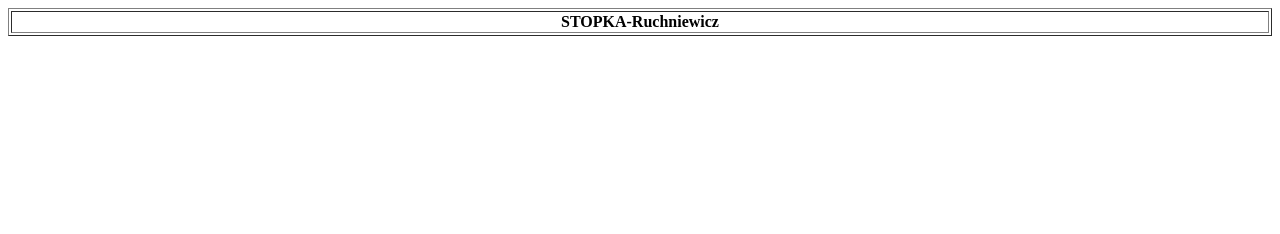
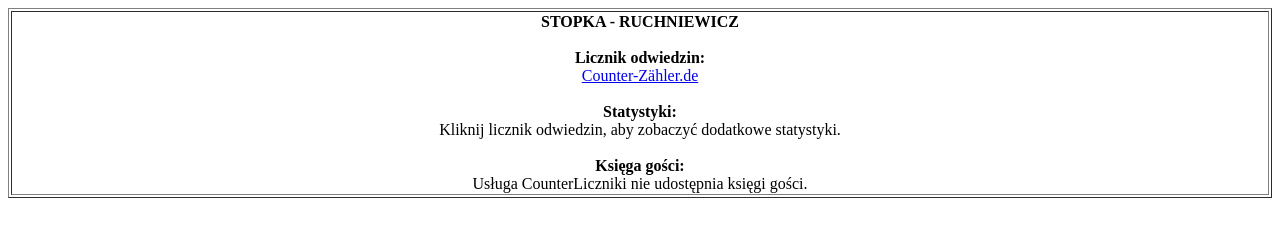
Before and after one commit to Dominik1447/index.html_4, a plain HTML site: page stopka_ruchniewicz.html in a window 1280 px wide. Drawn offline with Linux system fonts and the light colour scheme.

Commit message:
Add files via upload

```diff
--- a/stopka_ruchniewicz.html
+++ b/stopka_ruchniewicz.html
@@ -8,14 +8,20 @@
 <table width="100%" border="1">
 <tr>
 <td align="center">
-<b>STOPKA-Ruchniewicz</b><br>
+<b>STOPKA - RUCHNIEWICZ</b><br><br>
 
-<!-- W tym miejscu wklej kod licznika odwiedzin wygenerowany w wybranym serwisie. -->
+<b>Licznik odwiedzin:</b><br>
+<a href="https://www.counter-zaehler.de">Counter-Zähler.de</a>
+<script type="text/javascript"
+src="https://www.counterliczniki.com/pl/home/counter/1715171/1/1"></script>
+<br><br>
 
-<!-- W tym miejscu wklej kod statystyk z tego samego serwisu. -->
+<b>Statystyki:</b><br>
+Kliknij licznik odwiedzin, aby zobaczyć dodatkowe statystyki.
+<br><br>
 
-<!-- W tym miejscu wklej kod księgi gości wymagany w instrukcji. -->
-
+<b>Księga gości:</b><br>
+Usługa CounterLiczniki nie udostępnia księgi gości.
 </td>
 </tr>
 </table>
```
